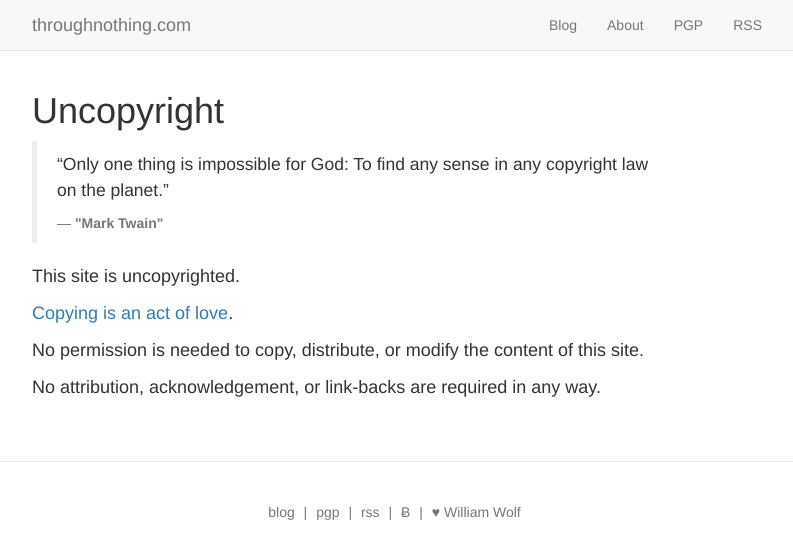
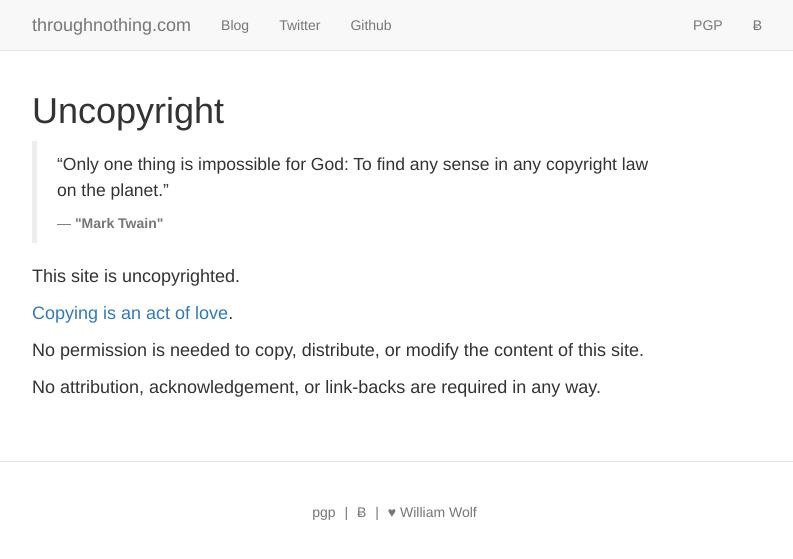
Before and after one commit to throughnothing/willwolf.me, a Jekyll site: the page built from uncopyright/index.markdown, in a window 1280 px wide. Shown: the top 559 px of the page, without its empty margins (243-1036 px from the left). Built offline with Jekyll 4.4.1, drawn with Linux system fonts in a browser that asks for light colours; nearby versions of some CDN libraries; Markdown is read by kramdown in place of the engine named in the settings.

```diff
--- a/_layouts/default.html
+++ b/_layouts/default.html
@@ -12,6 +12,12 @@
         <link rel="stylesheet" href="https://maxcdn.bootstrapcdn.com/bootstrap/3.3.2/css/bootstrap.min.css">
         <!-- Custom CSS -->
         <link rel="stylesheet" href="/css/main.css">
+
+        <!-- HTML5 shim and Respond.js for IE8 support of HTML5 elements and media queries -->
+        <!--[if lt IE 9]>
+          <script src="https://oss.maxcdn.com/html5shiv/3.7.2/html5shiv.min.js"></script>
+          <script src="https://oss.maxcdn.com/respond/1.4.2/respond.min.js"></script>
+        <![endif]-->
 
     </head>
     <body>
@@ -31,13 +37,13 @@
                 </div>
                 <div id="navbar" class="navbar-collapse collapse">
                     <ul class="nav navbar-nav">
-                        <!--<li class="active"><a href="#">Home</a></li>-->
+                        <li><a href="https://twitter.com/throughnothing">Blog</a></li>
+                        <li><a href="https://twitter.com/throughnothing">Twitter</a></li>
+                        <li><a href="https://github.com/throughnothing">Github</a></li>
                     </ul>
                     <ul class="nav navbar-nav navbar-right">
-                        <li class="{{ page.blog_active }}"><a href="http://blog.throughnothing.com">Blog</a></li>
-                        <li class="{{ page.about_active }}"><a href="/about/">About</a></li>
                         <li><a href="/pgp.txt">PGP</a></li>
-                        <li><a href="http://blog.throughnothing.com/rss">RSS</a></li>
+                        <li><a target="_btc" href="https://coinbase.com/throughnothing">&#x0243;</a>
                     </ul>
                 </div><!--/.nav-collapse -->
                 </div>
@@ -52,20 +58,24 @@
         <div id="footer" class="container-fluid">
             <div class="col-md-8 col-md-offset-2 text-center footer-nav">
                 <ul class="list-inline">
-                    <li><a href="http://blog.throughnothing.com">blog</a></li> |
                     <li><a href="/pgp.txt">pgp</a></li> |
-                    <li><a href="http://blog.throughnothing.com/rss">rss</a></li> |
                     <li>
                         <a target="_btc" href="https://coinbase.com/throughnothing">&#x0243;</a>
                     </li> |
                     <li>
                         <a href="/uncopyright/">&hearts;</a>
-                        <a href="/about/">William Wolf</a>
+                        <a href="/">William Wolf</a>
                     </li>
                 </ul>
             </div>
         </div> <!-- #footer -->
 
         {% include jekyll_mapping.html %}
+
+        <!-- Bootstrap core JavaScript
+        ================================================== -->
+        <!-- Placed at the end of the document so the pages load faster -->
+        <script src="https://ajax.googleapis.com/ajax/libs/jquery/1.11.2/jquery.min.js"></script>
+        <script src="https://maxcdn.bootstrapcdn.com/bootstrap/3.3.2/js/bootstrap.min.js"></script>
     </body>
 </html>
```
